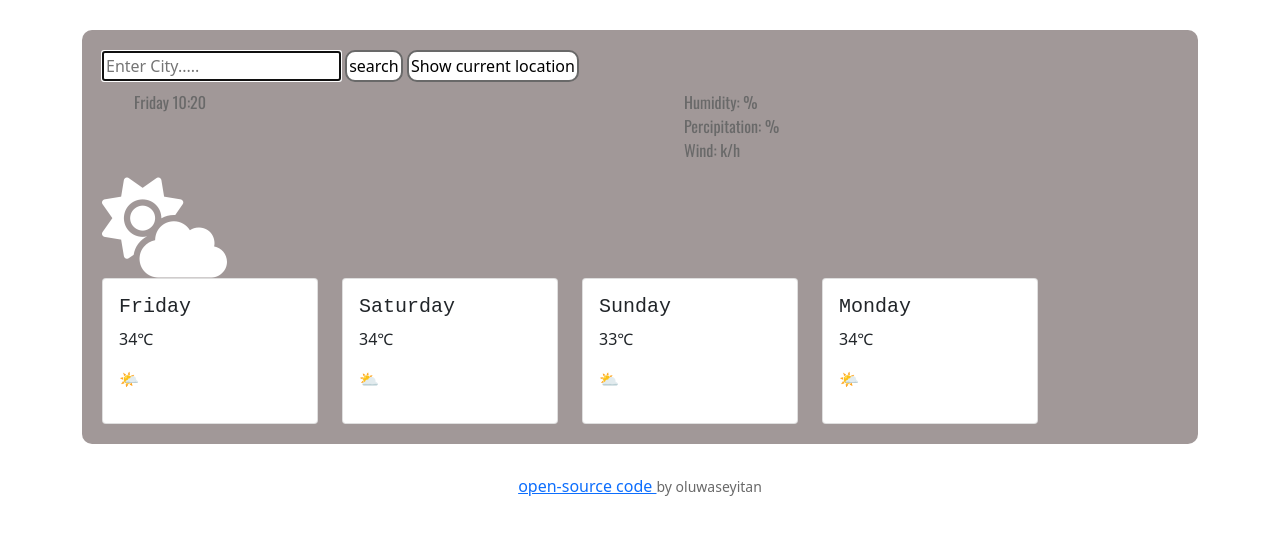
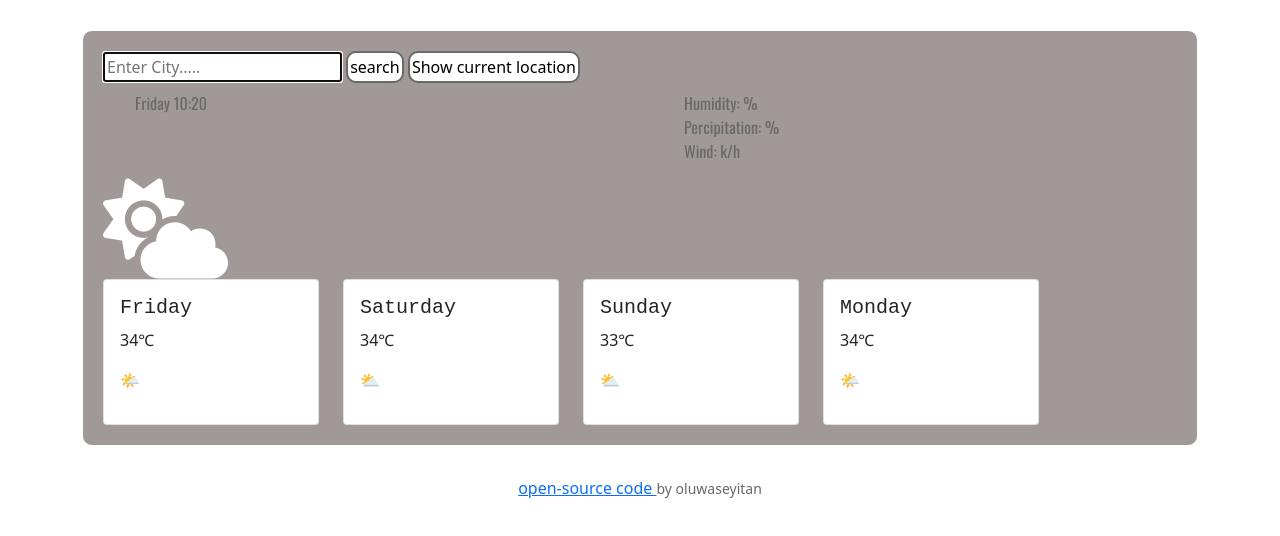
Before and after one commit to Seyitanx/weather-app, a plain HTML site: page index.html in a window 1280 px wide. Drawn offline with nearby package versions, Linux system fonts and the light colour scheme; no server answers; a web font is replaced by a local one.

Commit message:
addadded a new div and class to decorate the card

```diff
--- a/index.html
+++ b/index.html
@@ -24,6 +24,7 @@
   </head>
   <body>
     <div class="container">
+      <div class="card-cover">
         <div class="back-card">
           <form id="search-form">
             <input
@@ -103,6 +104,7 @@
             </div>
           </div>
         </div>
+        </div>
     </div>
     <script src="src/weather.js"></script>
     <footer class="newlink"><a href="https://github.com/Seyitanx/weather-app" target="blank"> open-source code </a> <small> by oluwaseyitan</small></footer>
--- a/src/styles.css
+++ b/src/styles.css
@@ -3,7 +3,7 @@ h1 {
   color: dimgray;
   font-weight: 100;
 }
-li{
+li {
   font-family: "Oswald", sans-serif;
   color: dimgray;
   list-style: none;
@@ -11,7 +11,7 @@ li{
   margin: 0;
   font-weight: 16px;
 }
-ul{
+ul {
   padding: 0;
   margin: 0;
 }
@@ -20,41 +20,43 @@ ul{
 }
 .cloud-icon {
   font-size: 100px;
-  color:white;
-
+  color: white;
 }
-.back-card{
+.back-card {
   background-color: rgb(161, 152, 152);
-    margin: 30px auto;
   border-radius: 10px;
+  border: 1px solid white;
   padding: 20px;
 }
-.button{
+.card-cover {
+  margin-bottom: 30px;
+  margin-top: 30px;
+}
+.button {
   padding: 2px;
   border: 2px solid dimgray;
   border-radius: 10px;
   background-color: white;
   transition: all 200ms ease-in-out;
 }
-.button:hover{
+.button:hover {
   background-color: dimgray;
   color: white;
   cursor: pointer;
-
 }
-.second{
+.second {
   padding: 2px;
   border: 2px solid dimgray;
   border-radius: 10px;
   background-color: white;
   transition: all 200ms ease-in-out;
 }
-.second:hover{
+.second:hover {
   background-color: dimgray;
   color: white;
   cursor: pointer;
 }
-.newlink{
+.newlink {
   color: dimgray;
   text-align: center;
 }
```
Lines whose indentation alone changed are shown as unchanged.
